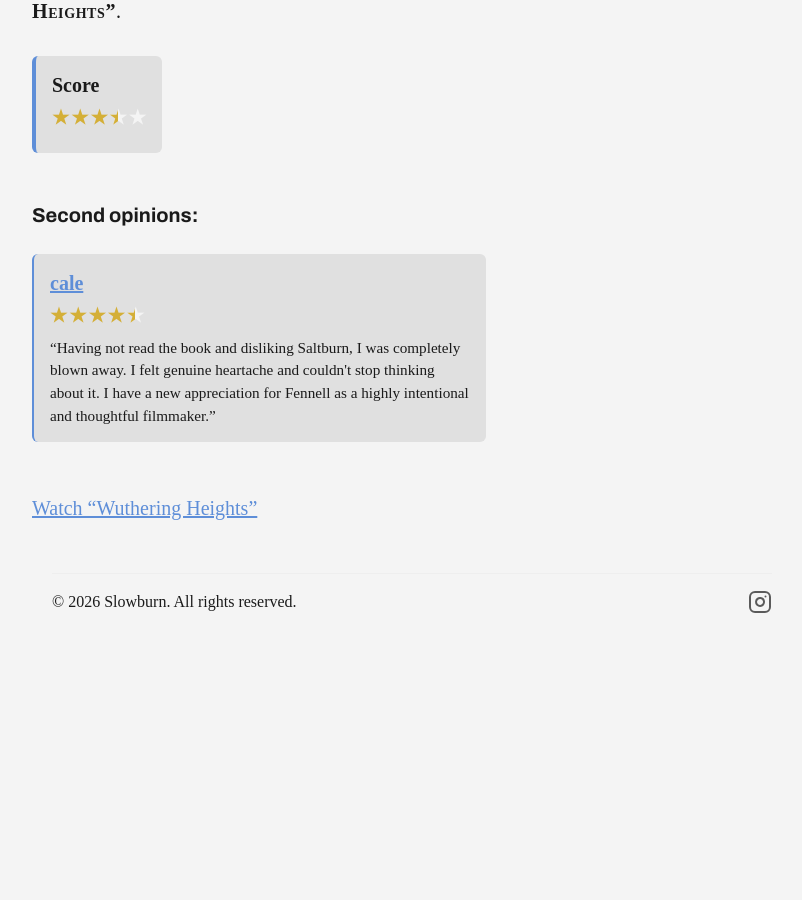
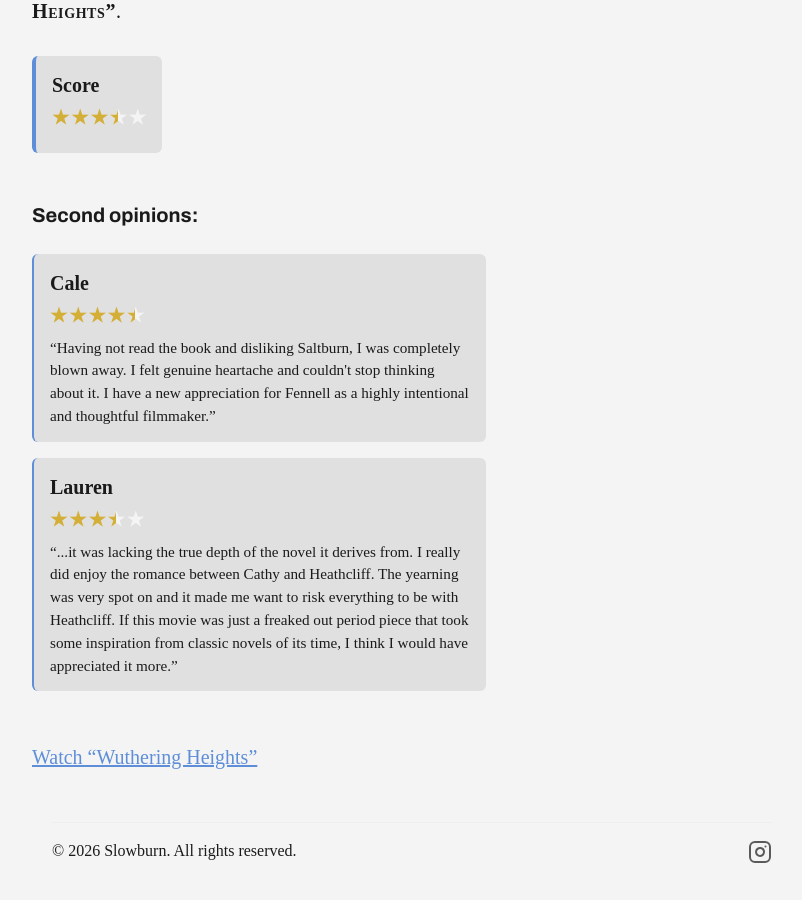
Before and after one commit to Slowburn-Movies/slowburn-movies.github.io, a Jekyll site: the page built from _posts/2026-03-12-wuthering-heights.md, in a window 1280 px wide and 900 px high, scrolled down 3656 px. Shown: the whole window, without its empty margins (228-1030 px from the left). Built offline with Jekyll 4.4.1, drawn with Linux system fonts in a browser that asks for light colours; some web fonts are replaced; before the commit the page ends 4306 px from its top, so only the background shows below that; some of the changed text lies outside the part shown.

Commit message:
Update 2026-03-12-wuthering-heights.md

```diff
--- a/_posts/2026-03-12-wuthering-heights.md
+++ b/_posts/2026-03-12-wuthering-heights.md
@@ -2,7 +2,7 @@
 published: true
 type: review
 date: 2026-03-12
-author: jeff
+author: Jeff
 
 title: "“Wuthering Heights”"
 subtitle: "A Fennell production through and through"
@@ -11,9 +11,12 @@
 
 rating: 3.5
 other_ratings:
-  - author: "cale"
+  - author: "Cale"
     rating: 4.5
     verdict: "Having not read the book and disliking Saltburn, I was completely blown away. I felt genuine heartache and couldn't stop thinking about it. I have a new appreciation for Fennell as a highly intentional and thoughtful filmmaker."
+  - author: "Lauren"
+    rating: 3.5
+    verdict: "...it was lacking the true depth of the novel it derives from. I really did enjoy the romance between Cathy and Heathcliff. The yearning was very spot on and it made me want to risk everything to be with Heathcliff. If this movie was just a freaked out period piece that took some inspiration from classic novels of its time, I think I would have appreciated it more."
 
 view_link: https://www.wutheringheightsfilm.com/
 
@@ -32,7 +35,7 @@
 
 Complaints of Fennell being “posh” and not understanding working class issues have gotten extremely popular in the past few years, with many decrying her films as intentionally softening any true critiques of class. I personally don’t think that every film needs to be contextually deep, and <cite>Saltburn</cite> itself was enjoyable enough as a sort of beautifully crafted, airy ‘Ripley-lite’, but alas, I seem to be in the minority with this opinion.
 
-With <cite>“Wuthering Heights”</cite>, these critiques of Fennell have only gotten more pointed, sharp, and increasingly passionate. In large part, this is due to this film being a loose adaptation which mostly strays from the novel’s core themes and narrative structure. In doing so, for better or for worse, Fennell’s version of <cite>Wuthering Heights</cite> has essentially alienated most modern of the fans of the book.
+With <cite>“Wuthering Heights”</cite>, these critiques of Fennell have only gotten more pointed, sharp, and increasingly passionate. In large part, this is due to this film being a loose adaptation which mostly strays from the novel’s core themes and narrative structure. In doing so, for better or for worse, Fennell’s version of <cite>Wuthering Heights</cite> has essentially alienated most modern fans of the book.
 
 The largest critiques from the modern literary crowd seem to be based around the opinion that Fennell saw a romantic vision within <cite>Wuthering Heights</cite>, instead of focusing on the tumultuous, often abusive dynamic between its main characters, Heathcliff and Catherine. Perhaps it’s fair, given that this was marketed as an adaptation (and not simply “inspired by”), but I personally give a ton of creative and narrative leeway to adaptations, yet fans of the book seem to take any sort of artistic or narrative deviation as a crime against literature itself. Tough crowd.
 
```
